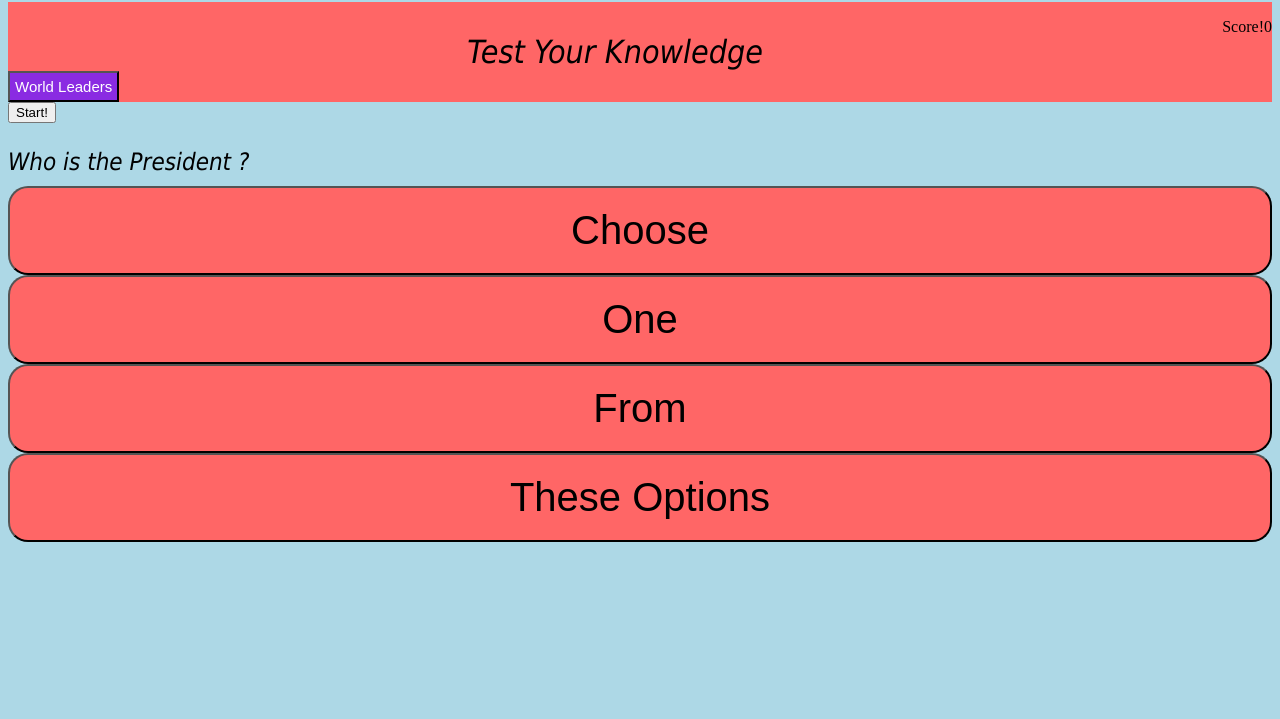
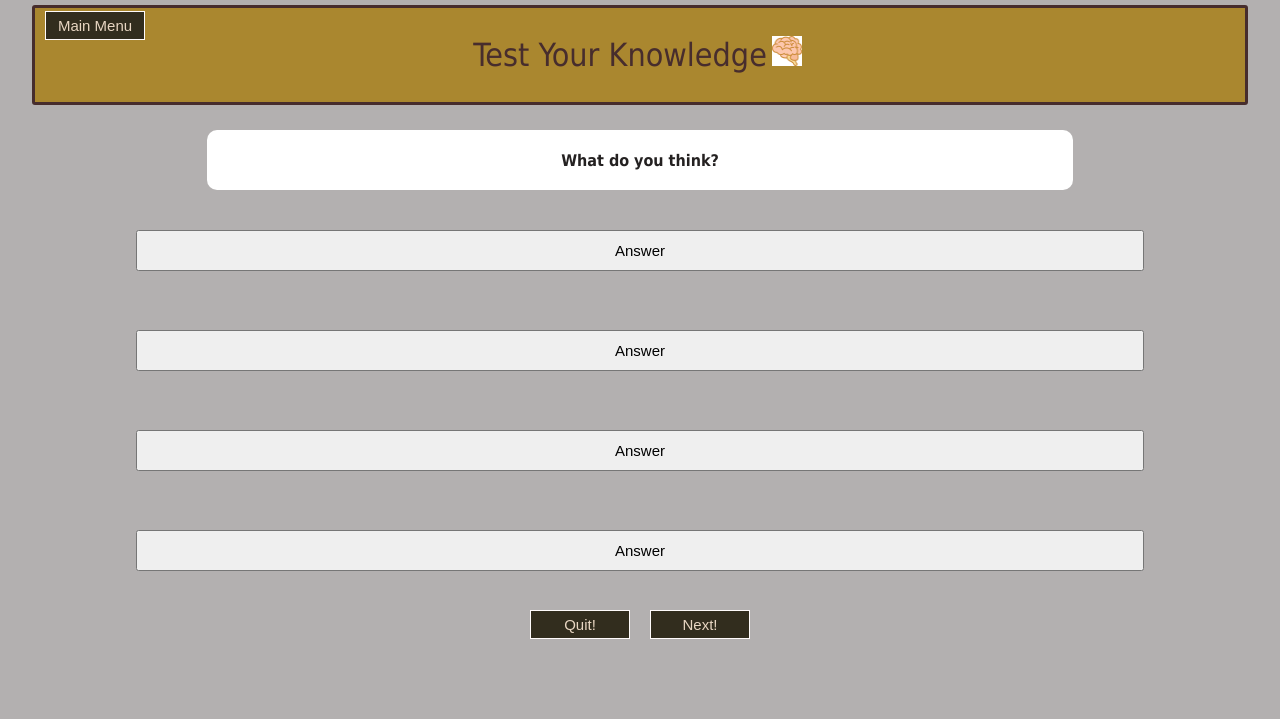
Before and after one commit to goatmil2k/cs50-final-project, a Flask app: page /presidents in a window 1280 px wide. Shown: the top 719 px of the page. Run offline with Flask 3, Linux system fonts and the light colour scheme; some libraries are stand-ins or nearby versions.

Commit message:
updated html/css

```diff
--- a/log.sql
+++ b/log.sql
@@ -9,9 +9,9 @@ CREATE TABLE presidents (
 
 --Create a table for capital cities around the world by country
 
-CREATE TABLE country (
+CREATE TABLE capitals (
     id INTEGER PRIMARY KEY,
     country TEXT NOT NULL,
-    city TEXT NOT NULL
+    city TEXT NOT NULL,
     continent TEXT NOT NULL
 );
--- a/static/styles.css
+++ b/static/styles.css
@@ -1,60 +1,208 @@
+*, *::before, *::after {box-sizing: inherit;}
+
+* {
+    padding: 0;
+    margin: 0;
+}
+
 body {
-    background-color: rgb(173, 216, 230);
+    font-family: Tahoma, Sans-serif;
 }
-*, *::before, *::after {box-sizing: inherit;}
 
 html {
     box-sizing: border-box;
 }
 
+.center {
+    display: flex;
+    justify-content: center;
+    align-items: center;
+}
 .upper {
+    position: relative;
     display: flex;
     height: 100px;
-    position: relative;
-    background-color: #ff6666;
-    width: 100%;
-    margin-top: -6.5px;
+    width: 95%;
+    background-color: #aa872f;
+    border: 3px #472d2d solid;
+    border-radius:3px;
+    align-items: center;
+    justify-content:center;
+    margin-left: 10px;
+    margin-right: 10px;
+    margin-bottom: 5px;
+    margin-top: 5px;
+    flex-wrap: wrap;
+}
+.menu {
+    display: block;
+    width: 100px;
+    height: 30px;
+    position: absolute;
+    left: 0;
+    top: 0;
+    margin-left: 10px;
+    margin-top: 5px;
+    display: flex;
+    align-items: center;
+    justify-content: center;
 }
 
-.bradjusted {
-    position: absolute;
-    padding: 5px;
-    bottom: 0;
-    left: 0;
-    background-color: blueviolet;
-    color: white;
-    font-size: 15px;
+h1 {
+    display: inline-block;
+    margin: auto;
+    font-weight: 500;
+    color: #472d2d
+}
+#png {
+    height: 30px;
+    width: 30px;
+    margin: 0 5px;
+    border: none;
+    mix-blend-mode: screen;
+}
+
+.welcome-text {
+    position: relative;
+
 }
 .one {
     left: 20%
 }
-h1, h2 {
-    margin: auto;
-    font-weight: 500;
-    font-family: Tahoma, Sans-serif;
-    color: black;
-    font-style: italic;
-}
-.questions {
-    width: 100%;
-    height: 500px;
-    margin-top: 25px
 
-}
-.answers {
-    width: 100%;
-    height: 100px;
-    border: 1px none black;
-    color: black;
-    border-radius: 30px;
-    margin-top: 10px
+/* CSS for middle section of the index page */
+
+.middle {
+    height: 80%;
+    width: 80%;
+    margin: 10px;
+    display: flex;
+    flex-wrap: wrap;
 }
 
-.ans{
-    background-color: #ff6666;
-    border-radius: 20px;
-    font-size: 40px;
-    padding: 20px 20px;
-    color: black;
+.mid-container-one, .mid-container-two, .mid-container-three {
+    flex: 1;
+    display: flex;
+    justify-content: center;
+}
+
+.container-section {
+    display: flex;
+    justify-content: center;
+    align-items: center;
+    width: 95%;
+    height: 100%;
+    /*background-color:  #aa872f;*/
+    flex-direction: column;
+    border: 2px solid #aa872f;
+}
+
+.section-header {
+    text-align: center;
+    border-bottom: 1px solid #aa872f;
+    font-style: oblique;
+}
+
+.top {
+    flex: 1;
+}
+    .mid {
+        flex: 3;
+        margin-top: 10px;
+    }
+
+.top {
+    margin: 10px 5px 5px 5px;
+}
+.foot {
+    flex: 1;
+    margin-top: 5px;
+    justify-content: center;
+}
+
+#button {
+    border: 1px solid rgb(255, 251, 251);
+    background-color: #322d1e;
+    color: #e8d6c2;
+    font-size: 15px;
+    padding: 5px;
+    margin-bottom: 5px;
+    width: 100px;
+}
+
+#button:hover {
+    color: #807878;
+}
+
+p {
+    text-align: center;
+}
+
+.section-image {
+    height: 400px;
+    width: 350px;
+    border-radius: 10%;
+}
+
+.box {
+    display: flex;
+    height: 80px;
+    width: 70%;
+    border-radius:3px;
+    justify-content:center;
+    margin-left: 10px;
+    margin-right: 10px;
+    margin-top: 5px;
+    flex-wrap: wrap;
+}
+.question-box {
+    display: flex;
+    align-items: center;
+    justify-content: center;
     width: 100%;
+    height: 60px;
+    margin: 15px;
+    background-color: #fff;
+    color: rgb(36, 33, 33);
+    border-radius: 10px;
 }
+ol {
+    margin: 15px;
+}
+
+/*CSS for answers box*/
+
+.answers {
+    display: flex;
+    height: 400px;
+    width: 100%;
+    border-radius:3px;
+    justify-content:center;
+    margin-left: 10px;
+    margin-right: 10px;
+    margin-top: 5px;
+    flex-wrap: wrap;
+    flex-direction: column;
+}
+.flex1 {
+    flex: 1;
+    display: flex;
+    justify-content: center;
+    align-items: center;
+}
+
+.ans-button {
+    width: 80%;
+    padding: 10px;
+    font-size: 15px;
+}
+
+.footer {
+    width: 100px;
+    height: 100px;
+    margin: 10px;
+}
+
+body{
+    background-color: #b3b0b0;
+}
--- a/templates/layout.html
+++ b/templates/layout.html
@@ -2,16 +2,23 @@
 <html>
     <head>
         <link rel="stylesheet" type="text/css" href="/static/styles.css">
+        <meta charset="UTF-8">
+        <meta name="viewport" content="width=device-width, initial-scale=1.0">
+        <meta name="author" content="Krishna">
         <script src="../static/jquery.min.js"></script>
         <script src="../static/script.js"></script>
         {% block head %}{% endblock %}
     </head>
     <body>
-        <div class="upper">
-            <h1>Test Your Knowledge</h1>
-            <p>Score!</p><span><p id='score'>0</p></span>
-
-            <button class="bradjusted" onclick="window.location.href='/presidents'">World Leaders</button>
+        <div class="upper-main center">
+            <div class="upper">
+                <div class="welcome-text">
+                     <h1>Test Your Knowledge</h1><img id="png" src="../static/brainicon.png" alt="brinicon">
+                </div>
+                <div class="menu">
+                    <button onclick="window.location.href='/'" class="button" id="button">Main Menu</button>
+                </div>
+            </div>
         </div>
     {% block body %}{% endblock %}
     </body>
--- a/templates/presidents.html
+++ b/templates/presidents.html
@@ -1,22 +1,41 @@
 {% extends 'layout.html' %}
 
 {% block head %}
+<title>Test your knowledge</title>
 {% endblock %}
 
 {% block body %}
-    <button id="start" onclick="ajaxPresident()">Start!</button>
-    <div class="questions">
-        <h2 class="question-header">Who is the President ?</h2>
+   <div class="center">
+        <div class="box">
+            <div class="question-box">
+                <h4 class="question">What do you think?</h4>
+            </div>
+        </div>
+   </div>
+   <div class="center">
         <div class="answers">
-                <button class="ans" id="0" name value="unclicked">Choose</button>
-                <button class="ans" id="1" name value="unclicked">One</button>
-                <button class="ans" id="2" name value="unclicked">From</button>
-                <button class="ans" id="3" name value="unclicked">These Options</button>
+            <div class="flex1">
+                <button class="ans-button" id="ans-button" value="unclicked" name>Answer</button>
+            </div>
+            <div class="flex1">
+                <button class="ans-button" id="ans-button" value="unclicked" name>Answer</button>
+            </div>
+            <div class="flex1">
+                <button class="ans-button" id="ans-button" value="unclicked" name>Answer</button>
+            </div>
+            <div class="flex1">
+                <button class="ans-button" id="ans-button" value="unclicked" name>Answer</button>
+            </div>
         </div>
     </div>
-    <div class="footer">
-        <button id="next" class="bradjusted" onclick="ajaxPresident()">
-            Next!
-        </button>
+    <div class="center">
+        <div class="footer">
+
+            <button class="quit-button" id="button">Quit!</button>
+        </div>
+        <div class="footer">
+            <button class="next-button" id="button">Next!</button>
+        </div>
     </div>
+
 {% endblock %}
```
Also changed, not shown: templates/index.html (+37 -1 lines), static/brainicon.png (added), 5 other files.
